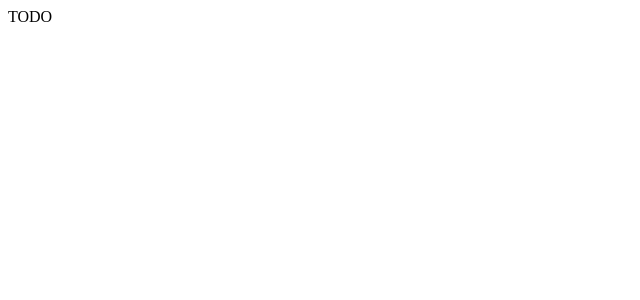
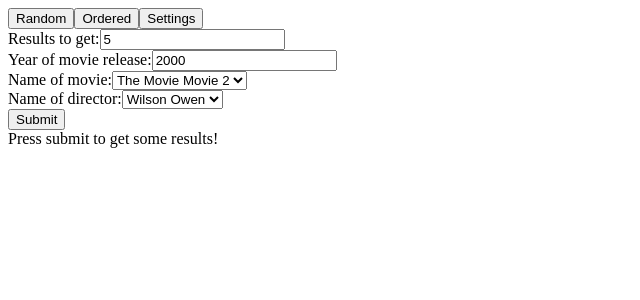
Before and after one commit to haydende/owen-wilson-frontend-react, a React (Create React App) app: page / in a window 1280 px wide. Shown: the top 300 px of the page, without its empty margins (0-640 px from the left). Built offline with nearby package versions, Linux system fonts and the light colour scheme.

Commit message:
Added state-based loading of Random/Ordered/Settings components to navigation-bar.js

```diff
--- a/src/main/App.js
+++ b/src/main/App.js
@@ -1,6 +1,7 @@
+import NavigationBar from "./component/navigation/navigation-bar";
 
 function App() {
-    return "TODO"
+    return <NavigationBar />
 }
 
 export default App;
--- a/src/main/component/navigation/navigation-bar.js
+++ b/src/main/component/navigation/navigation-bar.js
@@ -1,13 +1,33 @@
-import React from "react";
+import React, { useState } from "react";
+import RandomWowSearch from "../random-search/random-wow-search";
+import OrderedWowSearch from "../ordered-search/ordered-wow-search";
 
-export default function NavigationBar({ currentPath }) {
+export default function NavigationBar() {
+
+    const [view, setView] = useState('random')
+
+    function chooseComponent() {
+        if (view === 'ordered') {
+            return <OrderedWowSearch />
+        } else if (view === 'settings') {
+            // return <Settings />
+            return <RandomWowSearch />
+        } else {
+            return <RandomWowSearch />
+        }
+    }
 
     return (
-        <div id="navigation">
-            <button id="random-nav-button">Random</button>
-            <button id="ordered-nav-button">Ordered</button>
-            <button id="settings-nav-button">Settings</button>
-        </div>
+        <>
+            <div id="navigation">
+                <button id="random-nav-button" onClick={() => setView('random')}>Random</button>
+                <button id="ordered-nav-button" onClick={() => setView('ordered')}>Ordered</button>
+                <button id="settings-nav-button" onClick={() => setView('settings')}>Settings</button>
+            </div>
+            <div>
+                { chooseComponent() }
+            </div>
+        </>
     )
 
 }
```
